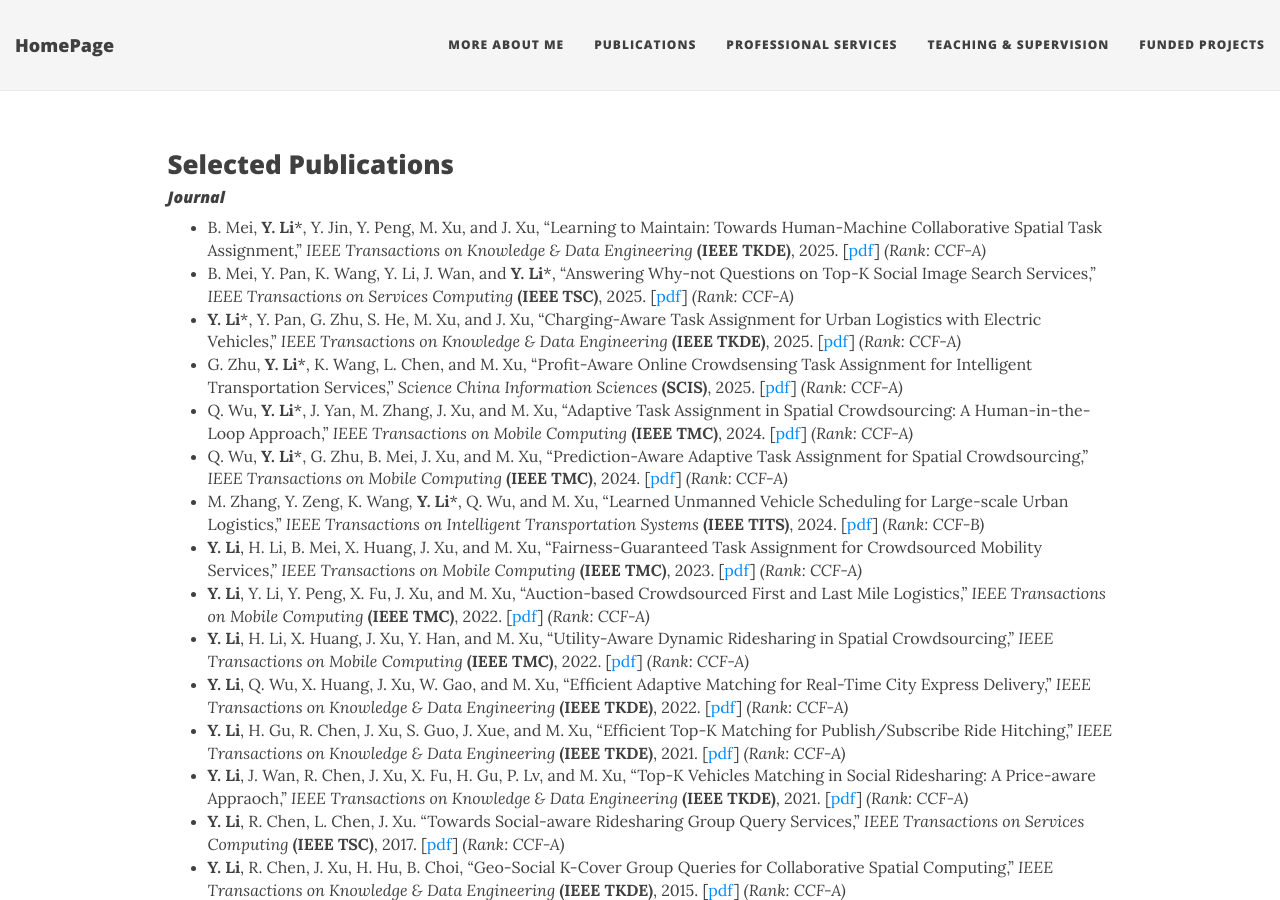
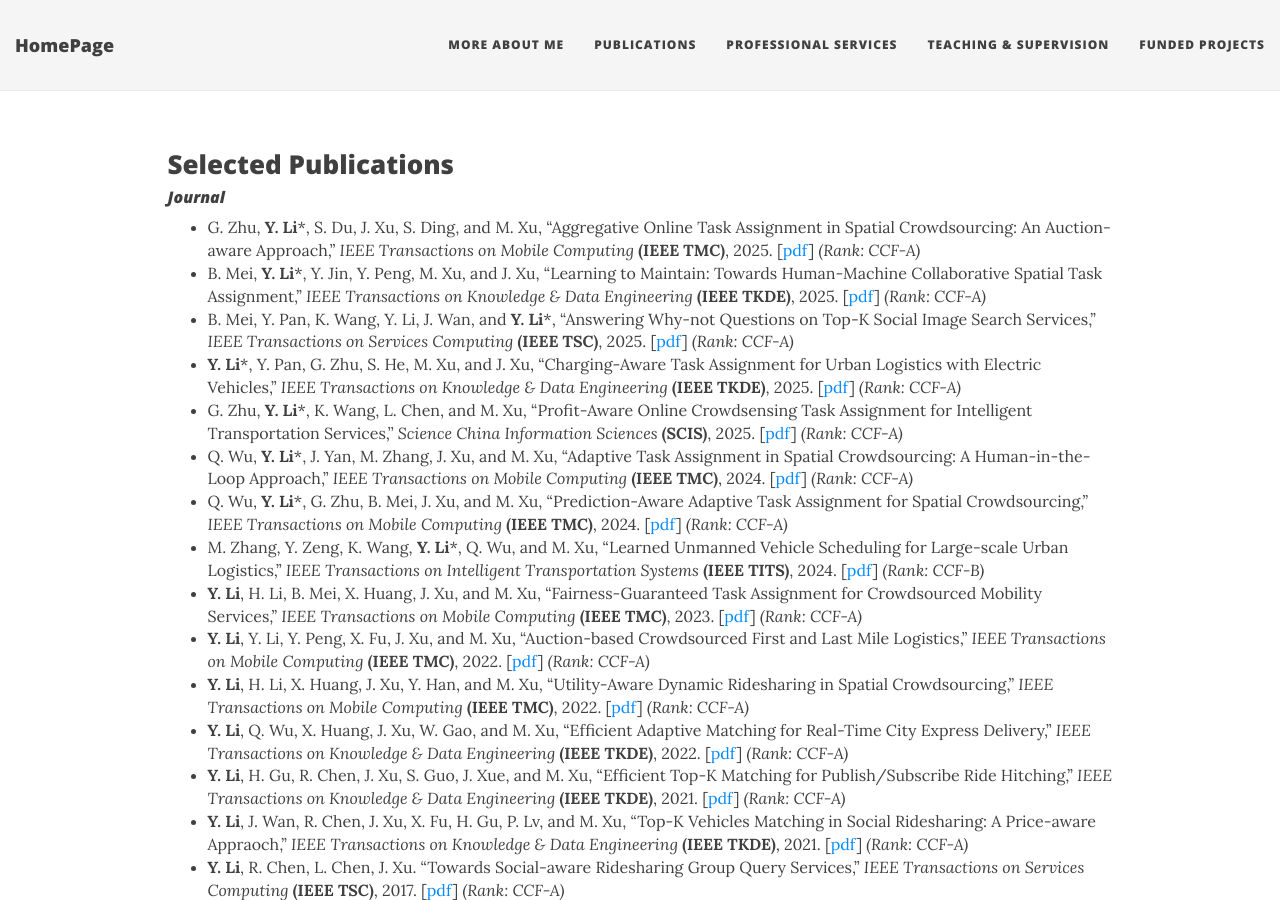
Before and after one commit to zzudb/zzudb.github.io, a Jekyll site: the page built from pages/mypublications.md, in a window 1280 px wide and 900 px high. Built offline with Jekyll 4.4.1, drawn with Linux system fonts in a browser that asks for light colours; nearby versions of some CDN libraries.

Commit message:
Update mypublications.md

```diff
--- a/pages/mypublications.md
+++ b/pages/mypublications.md
@@ -5,6 +5,7 @@
 <h2 style="text-align: left;">Selected Publications</h2>
 
 #### _Journal_
+* G. Zhu, **Y. Li***, S. Du, J. Xu, S. Ding, and M. Xu, "Aggregative Online Task Assignment in Spatial Crowdsourcing: An Auction-aware Approach,'' _IEEE Transactions on Mobile Computing_ **(IEEE TMC)**, 2025. [[pdf](https://zzudb.github.io/pages/mypublications/)] _(Rank: CCF-A)_
 * B. Mei, **Y. Li***, Y. Jin, Y. Peng, M. Xu, and J. Xu, "Learning to Maintain: Towards Human-Machine Collaborative Spatial Task Assignment,'' _IEEE Transactions on Knowledge & Data Engineering_ **(IEEE TKDE)**, 2025. [[pdf](https://zzudb.github.io/pages/mypublications/)] _(Rank: CCF-A)_
 * B. Mei, Y. Pan, K. Wang, Y. Li, J. Wan, and **Y. Li***, "Answering Why-not Questions on Top-K Social Image Search Services,'' _IEEE Transactions on Services Computing_ **(IEEE TSC)**, 2025. [[pdf](https://zzudb.github.io/pages/mypublications/)] _(Rank: CCF-A)_
 * **Y. Li***, Y. Pan, G. Zhu, S. He, M. Xu, and J. Xu, "Charging-Aware Task Assignment for Urban Logistics with Electric Vehicles,'' _IEEE Transactions on Knowledge & Data Engineering_ **(IEEE TKDE)**, 2025. [[pdf](https://zzudb.github.io/pages/mypublications/)] _(Rank: CCF-A)_
```
